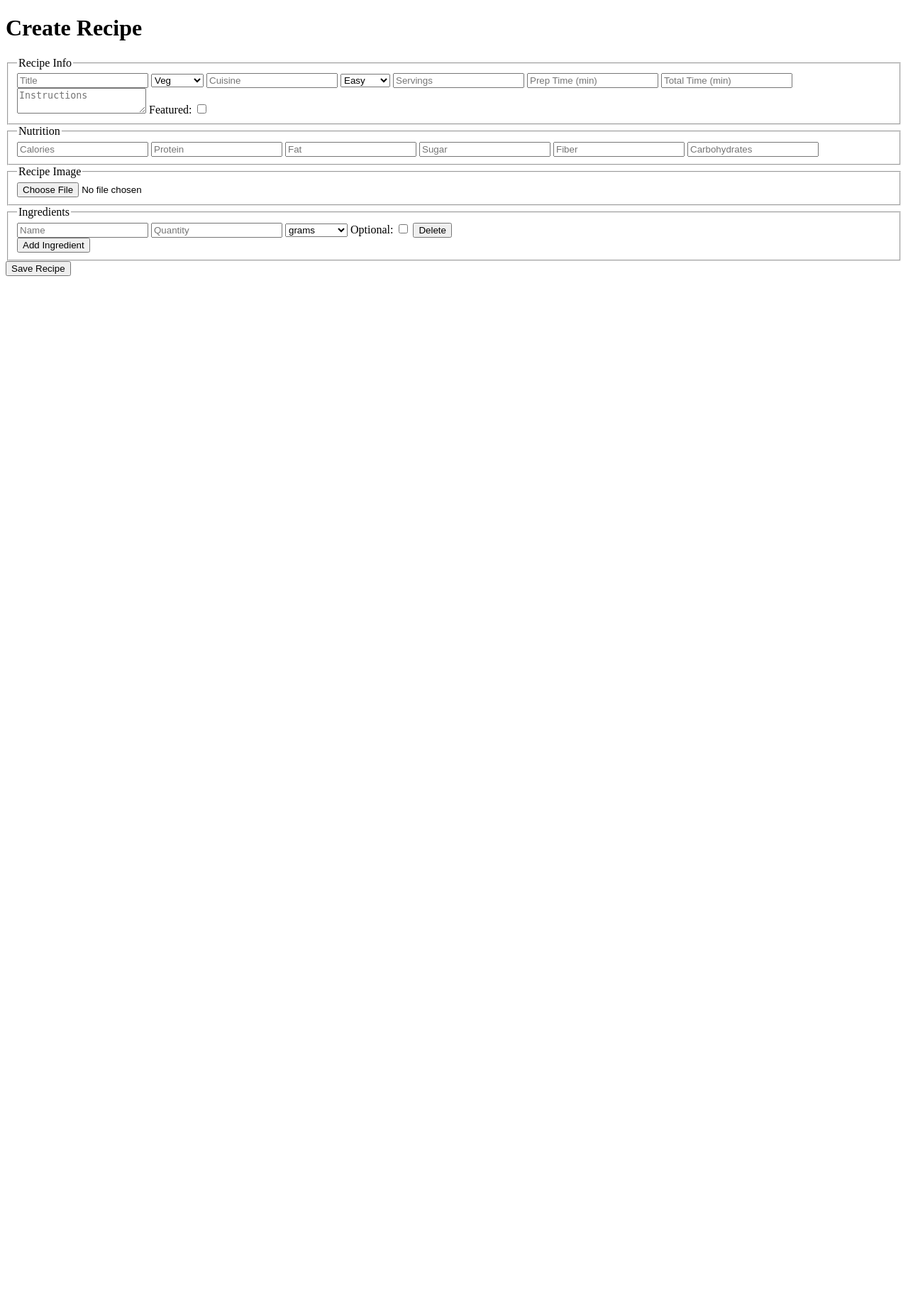
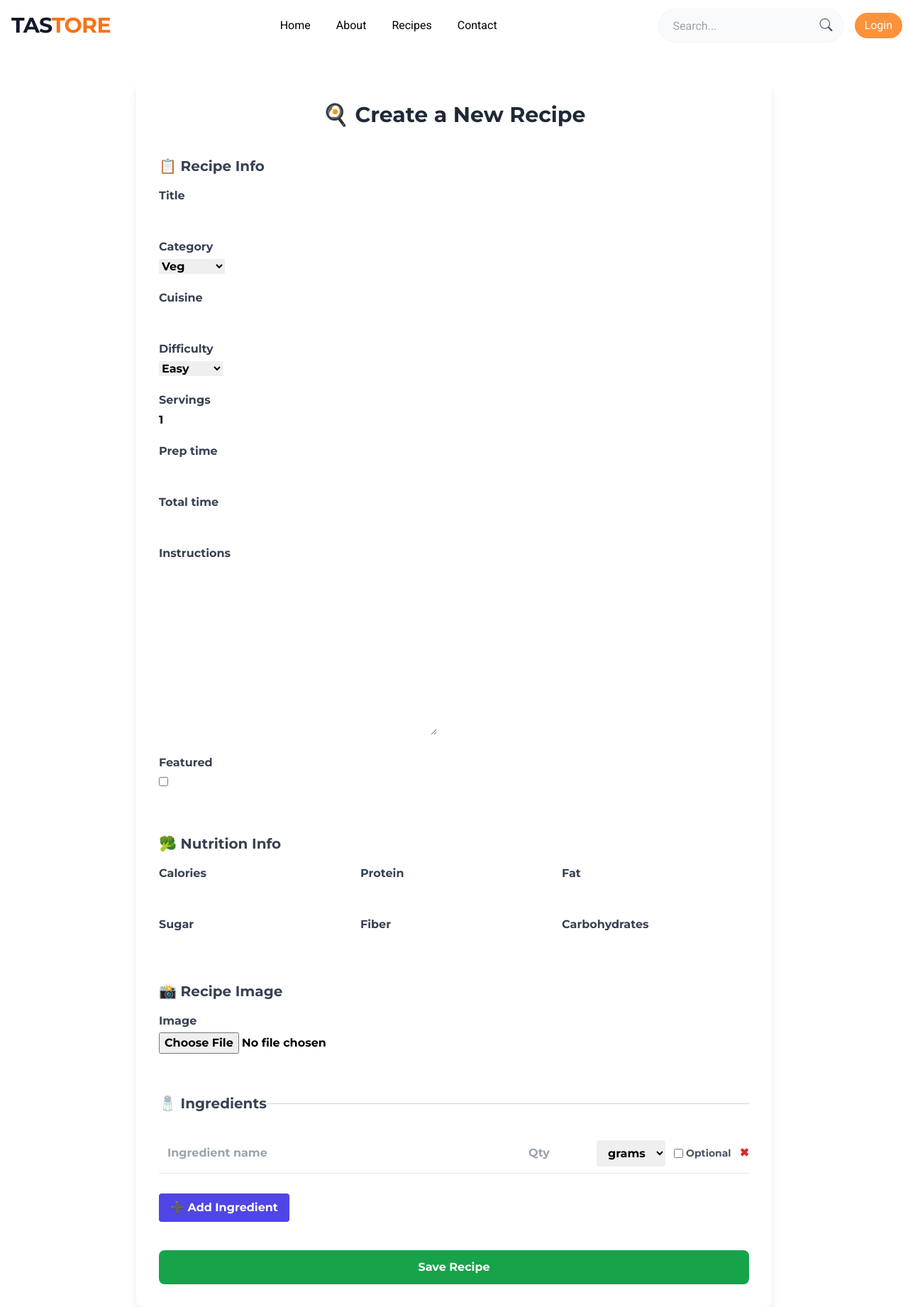
Before and after one commit to kesavaUchiha/Tastora, a Django app: page /recipe/recipes/create/ in a window 1280 px wide. Shown: the whole page at 71% size. Before the commit the page ends 389 px from the top, so only its background shows below. Run offline with Django 5.2, Linux system fonts and the light colour scheme; some libraries are stand-ins or nearby versions.

Commit message:
info: Simple Design for add form

```diff
--- a/recipe_management/templates/recipe_management/add_recipe.html
+++ b/recipe_management/templates/recipe_management/add_recipe.html
@@ -1,98 +1,45 @@
-{% load static %}
-<!DOCTYPE html>
-<html>
-<head>
-    <title>Create Recipe</title>
-    <script src="https://unpkg.com/htmx.org@1.11.0"></script>
-</head>
-<body>
-<h1>Create Recipe</h1>
+{% extends 'base.html' %}
+{% block title %}Add Recipe{% endblock %}
 
-<form method="post" enctype="multipart/form-data">
+{% block content %}
+<div class="max-w-4xl mx-auto bg-white shadow-lg rounded-lg p-8 mt-10">
+  <h1 class="text-3xl font-bold mb-6 text-gray-800 text-center">🍳 Create a New Recipe</h1>
+
+  <form method="post" enctype="multipart/form-data" class="space-y-10">
     {% csrf_token %}
 
-    <fieldset>
-        <legend>Recipe Info</legend>
-        <input type="text" name="title" placeholder="Title" required>
-        <select name="category">
-            <option value="0">Veg</option>
-            <option value="1">Vegan</option>
-            <option value="2">Non-Veg</option>
-        </select>
-        <input type="text" name="cuisine" placeholder="Cuisine" required>
-        <select name="difficulty">
-            <option value="0">Easy</option>
-            <option value="1">Medium</option>
-            <option value="2">Hard</option>
-        </select>
-        <input type="number" name="servings" placeholder="Servings" required>
-        <input type="number" name="prep_time" placeholder="Prep Time (min)" required>
-        <input type="number" name="total_time" placeholder="Total Time (min)" required>
-        <textarea name="instructions" placeholder="Instructions" required></textarea>
-        <label>Featured: <input type="checkbox" name="featured"></label>
+    <!-- Recipe form -->
+    {% include "recipe_management/forms/_recipe_form.html" with recipeform=recipeform %}
+
+    <!-- Nutrition form -->
+    {% include "recipe_management/forms/_nutrition_form.html" with nutritionform=nutritionform %}
+
+    <!-- Image form -->
+    {% include "recipe_management/forms/_image_form.html" with recipe_image=recipe_image %}
+
+    <!-- Ingredients -->
+    <fieldset class="border-t border-gray-300 pt-6">
+      <legend class="text-xl font-semibold text-gray-700 mb-3">🧂 Ingredients</legend>
+      <div id="ingredient-list">
+        {% include "recipe_management/forms/_ingredient_form.html" %}
+      </div>
+
+      <button type="button"
+        hx-get="{% url 'recipe_management:add_ingredient_form' %}"
+        hx-target="#ingredient-list"
+        hx-swap="beforeend"
+        class="mt-4 px-4 py-2 bg-indigo-600 text-white rounded hover:bg-indigo-700 transition">
+        ➕ Add Ingredient
+      </button>
     </fieldset>
 
-    <fieldset>
-        <legend>Nutrition</legend>
-        <input type="number" name="calories" placeholder="Calories" required>
-        <input type="number" name="protein" placeholder="Protein" required>
-        <input type="number" name="fat" placeholder="Fat" required>
-        <input type="number" name="sugar" placeholder="Sugar" required>
-        <input type="number" name="fiber" placeholder="Fiber" required>
-        <input type="number" name="carbohydrates" placeholder="Carbohydrates" required>
-    </fieldset>
-
-    <fieldset>
-        <legend>Recipe Image</legend>
-        <input type="file" name="image">
-    </fieldset>
-
-    <fieldset>
-        <legend>Ingredients</legend>
-        <div id="ingredient-list">
-            <div class="ingredient-item">
-                <input type="text" name="ingredient_name[]" placeholder="Name" required>
-                <input type="number" step="0.01" name="ingredient_quantity[]" placeholder="Quantity" required>
-                <select name="ingredient_unit[]">
-                    <option value="0">grams</option>
-                    <option value="1">kilogram</option>
-                    <option value="2">teaspoon</option>
-                    <option value="3">tablespoon</option>
-                    <option value="4">cup</option>
-                    <option value="5">piece</option>
-                </select>
-                <label>Optional: <input type="checkbox" name="ingredient_optional[]" value="True"></label>
-                <button type="button" onclick="this.parentElement.remove()">Delete</button>
-            </div>
-        </div>
-        <button type="button" onclick="addIngredient()">Add Ingredient</button>
-    </fieldset>
-
-    <button type="submit">Save Recipe</button>
-</form>
-
-<script>
-function addIngredient() {
-    const container = document.getElementById('ingredient-list');
-    const div = document.createElement('div');
-    div.classList.add('ingredient-item');
-    div.innerHTML = `
-        <input type="text" name="ingredient_name[]" placeholder="Name" required>
-        <input type="number" step="0.01" name="ingredient_quantity[]" placeholder="Quantity" required>
-        <select name="ingredient_unit[]">
-            <option value="0">grams</option>
-            <option value="1">kilogram</option>
-            <option value="2">teaspoon</option>
-            <option value="3">tablespoon</option>
-            <option value="4">cup</option>
-            <option value="5">piece</option>
-        </select>
-        <label>Optional: <input type="checkbox" name="ingredient_optional[]" value="True"></label>
-        <button type="button" onclick="this.parentElement.remove()">Delete</button>
-    `;
-    container.appendChild(div);
-}
-</script>
-
-</body>
-</html>
+    <!-- Submit -->
+    <div class="text-center">
+      <button type="submit"
+        class="w-full bg-green-600 text-white py-3 rounded-lg hover:bg-green-700 transition">
+        Save Recipe
+      </button>
+    </div>
+  </form>
+</div>
+{% endblock %}
--- /dev/null
+++ b/recipe_management/templates/recipe_management/forms/_image_form.html
@@ -0,0 +1,14 @@
+<fieldset>
+  <legend class="text-xl font-semibold text-gray-700 mb-4">📸 Recipe Image</legend>
+  {% for field in recipe_image %}
+  <div class="mb-4">
+    <label for="{{ field.id_for_label }}" class="block font-medium text-gray-700 mb-1">
+      {{ field.label }}
+    </label>
+    {{ field }}
+    {% if field.errors %}
+      <p class="text-red-600 text-sm mt-1">{{ field.errors|join:", " }}</p>
+    {% endif %}
+  </div>
+  {% endfor %}
+</fieldset>
--- /dev/null
+++ b/recipe_management/templates/recipe_management/forms/_ingredient_form.html
@@ -0,0 +1,25 @@
+<div class="flex flex-wrap gap-3 items-center mb-3 border-b pb-2">
+  <input type="text" name="ingredient_name[]" placeholder="Ingredient name"
+         class="flex-1 border-gray-300 rounded px-3 py-2 focus:ring-indigo-500 focus:border-indigo-500">
+
+  <input type="number" step="0.01" name="ingredient_quantity[]" placeholder="Qty"
+         class="w-24 border-gray-300 rounded px-3 py-2 focus:ring-indigo-500 focus:border-indigo-500">
+
+  <select name="ingredient_unit[]" class="border-gray-300 rounded px-3 py-2 focus:ring-indigo-500 focus:border-indigo-500">
+    <option value="0">grams</option>
+    <option value="1">kg</option>
+    <option value="2">tsp</option>
+    <option value="3">tbsp</option>
+    <option value="4">cup</option>
+    <option value="5">piece</option>
+  </select>
+
+  <label class="flex items-center text-sm text-gray-600">
+    <input type="checkbox" name="ingredient_optional[]" value="True" class="mr-1"> Optional
+  </label>
+
+  <button type="button" onclick="this.closest('div').remove()"
+          class="text-red-600 hover:text-red-800 font-semibold">
+    ✖
+  </button>
+</div>
--- /dev/null
+++ b/recipe_management/templates/recipe_management/forms/_nutrition_form.html
@@ -0,0 +1,17 @@
+<fieldset>
+  <legend class="text-xl font-semibold text-gray-700 mb-4">🥦 Nutrition Info</legend>
+
+  <div class="grid grid-cols-2 md:grid-cols-3 gap-5">
+    {% for field in nutritionform %}
+    <div>
+      <label for="{{ field.id_for_label }}" class="block font-medium text-gray-700 mb-1">
+        {{ field.label }}
+      </label>
+      {{ field }}
+      {% if field.errors %}
+        <p class="text-red-600 text-sm mt-1">{{ field.errors|join:", " }}</p>
+      {% endif %}
+    </div>
+    {% endfor %}
+  </div>
+</fieldset>
--- /dev/null
+++ b/recipe_management/templates/recipe_management/forms/_recipe_form.html
@@ -0,0 +1,15 @@
+<fieldset>
+  <legend class="text-xl font-semibold text-gray-700 mb-4">📋 Recipe Info</legend>
+
+  {% for field in recipeform %}
+  <div class="mb-5">
+    <label for="{{ field.id_for_label }}" class="block font-medium text-gray-700 mb-1">
+      {{ field.label }}
+    </label>
+    {{ field }}
+    {% if field.errors %}
+      <p class="text-red-600 text-sm mt-1">{{ field.errors|join:", " }}</p>
+    {% endif %}
+  </div>
+  {% endfor %}
+</fieldset>
--- a/recipe_management/urls.py
+++ b/recipe_management/urls.py
@@ -1,8 +1,9 @@
 from django.urls import path
 from . import views
 
-app_name = "recipe_management"
+app_name = "recipe_management"  # ✅ Required for namespacing
 
 urlpatterns = [
     path("recipes/create/", views.create_recipe, name="create_recipe"),
+    path("recipes/add-ingredient-form/", views.add_ingredient_form, name="add_ingredient_form"),  # ✅ Add this line
 ]
--- a/recipe_management/views.py
+++ b/recipe_management/views.py
@@ -1,79 +1,80 @@
 from django.shortcuts import render, redirect
 from django.contrib import messages
 from recipe.models import Recipe, Nutrition, Ingredient, RecipeImage
-from django.conf import settings
+from .forms import RecipeForm, NutritionForm, RecipeImageForm
 from itertools import zip_longest
+from decimal import Decimal
 
 def create_recipe(request):
+    recipe_form = RecipeForm(request.POST or None, request.FILES or None)
+    nutrition_form = NutritionForm(request.POST or None)
+    image_form = RecipeImageForm(request.POST or None, request.FILES or None)
+
     if request.method == "POST":
-        # 1️⃣ Recipe fields
-        title = request.POST.get('title')
-        category = request.POST.get('category')
-        cuisine = request.POST.get('cuisine')
-        difficulty = request.POST.get('difficulty')
-        servings = request.POST.get('servings')
-        prep_time = request.POST.get('prep_time')
-        total_time = request.POST.get('total_time')
-        instructions = request.POST.get('instructions')
-        featured = bool(request.POST.get('featured'))
+        if recipe_form.is_valid() and nutrition_form.is_valid() and image_form.is_valid():
+            # ✅ 1. Save Recipe
+            recipe = recipe_form.save(commit=False)
+            recipe.author = request.user
+            recipe.save()
 
-        recipe = Recipe.objects.create(
-            title=title,
-            author=request.user,
-            category=int(category),
-            cuisine=cuisine,
-            difficulty=int(difficulty),
-            servings=int(servings),
-            prep_time=int(prep_time),
-            total_time=int(total_time),
-            instructions=instructions,
-            featured=featured
-        )
+            # ✅ 2. Save Nutrition
+            nutrition = nutrition_form.save(commit=False)
+            nutrition.recipe = recipe
+            nutrition.save()
 
-        # 2️⃣ Nutrition
-        calories = request.POST.get('calories')
-        protein = request.POST.get('protein')
-        fat = request.POST.get('fat')
-        sugar = request.POST.get('sugar')
-        fiber = request.POST.get('fiber')
-        carbohydrates = request.POST.get('carbohydrates')
+            # ✅ 3. Save Recipe Image
+            recipe_image = image_form.save(commit=False)
+            recipe_image.recipe = recipe
+            recipe_image.save()
 
-        Nutrition.objects.create(
-            recipe=recipe,
-            calories=int(calories or 0),
-            protein=int(protein or 0),
-            fat=int(fat or 0),
-            sugar=int(sugar or 0),
-            fiber=int(fiber or 0),
-            carbohydrates=int(carbohydrates or 0)
-        )
+            # ✅ 4. Handle Ingredients
+            ingredient_names = request.POST.getlist('ingredient_name[]')
+            ingredient_quantities = request.POST.getlist('ingredient_quantity[]')
+            ingredient_units = request.POST.getlist('ingredient_unit[]')
+            ingredient_optionals = request.POST.getlist('ingredient_optional[]')
 
-        # 3️⃣ Recipe Images
-        images = request.FILES.getlist('recipe_images')
-        for img in images:
-            RecipeImage.objects.create(recipe=recipe, image=img)
+            for name, quantity, unit, optional in zip_longest(
+                ingredient_names, ingredient_quantities, ingredient_units, ingredient_optionals, fillvalue=''
+            ):
+                clean_name = (name or '').strip().lower()
+                if not clean_name:
+                    continue
 
-        # 4️⃣ Ingredients
-        ingredient_names = request.POST.getlist('ingredient_name[]')
-        ingredient_quantities = request.POST.getlist('ingredient_quantity[]')
-        ingredient_units = request.POST.getlist('ingredient_unit[]')
-        ingredient_optionals = request.POST.getlist('ingredient_optional[]')
+                quantity = Decimal(quantity or "0")
+                unit = int(unit or 0)
+                is_optional = (optional == 'True')
 
-        for name, quantity, unit, optional in zip_longest(
-            ingredient_names, ingredient_quantities, ingredient_units, ingredient_optionals, fillvalue=''
-        ):
-            name = (name or '').strip()
-            if not name:
-                continue
-            Ingredient.objects.create(
-                recipe=recipe,
-                name=name,
-                quantity=float(quantity or 0),
-                unit=int(unit or 0),
-                optional=optional == 'True'
-            )
+                existing = Ingredient.objects.filter(recipe=recipe, name=clean_name).first()
 
-        messages.success(request, "Recipe created successfully!")
-        return redirect('recipe:home')
+                if existing:
+                    existing.quantity = existing.quantity + quantity  # Decimal-safe addition
+                    existing.unit = unit
+                    existing.optional = is_optional
+                    existing.save()
+                else:
+                    Ingredient.objects.create(
+                        recipe=recipe,
+                        name=clean_name,
+                        quantity=quantity,
+                        unit=unit,
+                        optional=is_optional
+                    )
 
-    return render(request, 'recipe_management/add_recipe.html')
+            messages.success(request, "🎉 Recipe created successfully!")
+            return redirect('recipe_management:create_recipe')
+        else:
+            messages.error(request, "⚠️ Please correct the form errors before submitting.")
+
+    return render(
+        request,
+        'recipe_management/add_recipe.html',
+        {
+            'recipeform': recipe_form,
+            'nutritionform': nutrition_form,
+            'recipe_image': image_form,
+        }
+    )
+
+# ✅ HTMX ingredient partial
+def add_ingredient_form(request):
+    return render(request, "recipe_management/forms/_ingredient_form.html")
```
